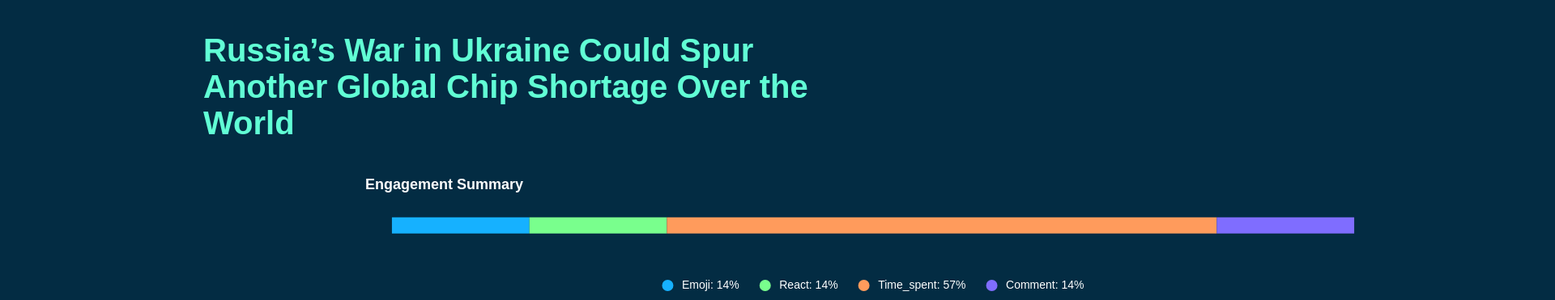
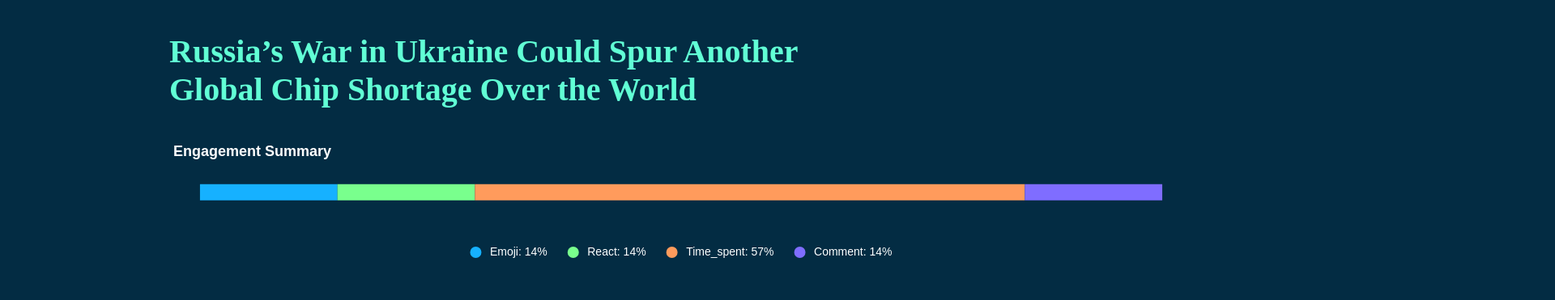
Before and after one commit to tensae-b/Charts, a website built with Vite: page graph.html in a window 1280 px wide. Shown: the top 371 px of the page at 81% size, 1920 px wide, since content can reach past the window. Built offline with nearby package versions, Linux system fonts and the light colour scheme.

Commit message:
cleaned up

```diff
--- a/graph.css
+++ b/graph.css
@@ -1,17 +1,16 @@
 body {
     background-color: #032c43;
-    margin: 0;
+    /* margin: 0; */
     /* padding: 0; */
-    padding: 0px 0px 150px 0px;
-    font-family: Arial, sans-serif;
-
-
+    /* padding: 0px 0px 150px 0px; */
   }
-
   .chart {
     padding: 0px 10px;
+    /* max-width: 1440px !important;
+    display: flex;
+    width: 100%;
+    justify-content: center; */
   }
-
   #post-charts {
     display: flex;
     flex-direction: column;
@@ -19,24 +18,21 @@ body {
   }
 
   h1 {
-    color: #61FFD5;
+    color: #61ffd5;
     margin: 40px auto;
     font-size: 40px;
+    font-family: var(--font-turretRoad);
   }
-
-
 
   .total-read-time {
     display: flex;
     flex-direction: column;
 
     width: 100%;
-
   }
 
   .total-readed-time {
-
-    width: 100%
+    width: 100%;
   }
 
   .article-total-read-time-completion-rate {
@@ -48,7 +44,7 @@ h1 {
   }
 
   .completion-rate-audience-breakdown-for-article {
-    width: 100%
+    width: 100%;
   }
 
   .interaction-type-count-with-interaction-name-for-article-chart {
@@ -64,20 +60,26 @@ h1 {
   }
 
   .interaction-score-by-audience-type-article {
-    width: 100%
+    width: 100%;
   }
 
   .interaction-graphs {
     width: 100%;
   }
 
-.article-sentiment-breakdown-by-Audience-type .sentiment-breakdown-by-Audience-type{
-    width:100%
+  .article-sentiment-breakdown-by-Audience-type
+    .sentiment-breakdown-by-Audience-type {
+    width: 100%;
   }
 
-.audience-level-peoples-choice-percentages-for-article-chart .audience-level-peoples-choice-percentages-for-article{
-    width:100%;
+  .audience-level-peoples-choice-percentages-for-article-chart
+    .audience-level-peoples-choice-percentages-for-article {
+    width: 100%;
   }
+
+  /* .post-engagement-summary .total-readed-time-chart .article-total-read-time{
+        width: 100%;
+      } */
 
 .mpxr-from-interaction-percentage-chart {
     width: 100%;
@@ -149,14 +151,6 @@ h1 {
 
 
  @media (min-width: 480px) {
-    body {
-        padding: 0px 30px 150px 30px;
-       }
-
-       .chart {
-        padding: 0px 20px;
-
-      }
     .post-engagement-summary {
       width: 100%;
     }
@@ -168,22 +162,16 @@ h1 {
     .interaction-graphs {
       width: 100%;
     }
-
-     /* user style */
-
-
+    .chart {
+      padding: 0px 20px;
+      /* max-width: 1440px !important;
+      display: flex;
+      width: 100%;
+      justify-content: center; */
+    }
   }
 
   @media (min-width: 768px) {
-
-    body {
-        padding: 0px 50px 150px 50px;
-       }
-
-       .chart {
-        padding: 0px 50px;
-
-      }
     .engagement-summary {
       width: 100%;
       display: flex;
@@ -191,7 +179,7 @@ h1 {
     }
 
     .post-engagement-summary {
-        width: 50%;
+      width: 100%;
     }
 
     .total-read-time {
@@ -201,28 +189,17 @@ h1 {
     .interaction-graphs {
       display: flex;
       flex-direction: row;
-
+    }
+    .chart {
+      padding: 0px 50px;
+      /* max-width: 1440px !important;
+      display: flex;
+      width: 100%;
+      justify-content: center; */
+    }
   }
 
-     /* user style */
-     .reputation-chart{
-        display:flex;
-        flex-direction: row;
-        width: 100%;
-        gap:20px;
-     }
-
-}
-
-@media (min-width:1024px) {
-    body {
-        padding: 0px 50px 150px 50px;
-       }
-
-       .chart {
-        padding: 0px 201px;
-      }
-
+  @media (min-width: 1100px) {
     .completion-rate-audience-breakdown-for-article-chart {
       width: 50%;
     }
@@ -231,9 +208,12 @@ h1 {
       width: 100%;
       display: flex;
       justify-content: center;
-
     }
-
-     /* user style */
-
+    .chart {
+      padding: 0px 201px;
+      /* max-width: 1440px !important;
+      display: flex;
+      width: 100%;
+      justify-content: center; */
     }
+  }
--- a/graph.html
+++ b/graph.html
@@ -329,7 +329,7 @@
                         "Total completion_rate": 88.75,
                         "Total Completion rate breakdown": {
                             Average: 0.0,
-                            Good: 25.0,
+                            Good: 25.2222,
                             Best: 75.0,
                         },
                         "Total Audience Completion rate Breakdown": {
@@ -785,7 +785,7 @@
                 let tempValue = [];
                 data.forEach((element, index) => {
                     tempValue.push({
-                        value: element[1],
+                        value: element[1].toFixed(2),
                         name: element[0],
 
                         title: {
```
Lines whose indentation alone changed are shown as unchanged.
